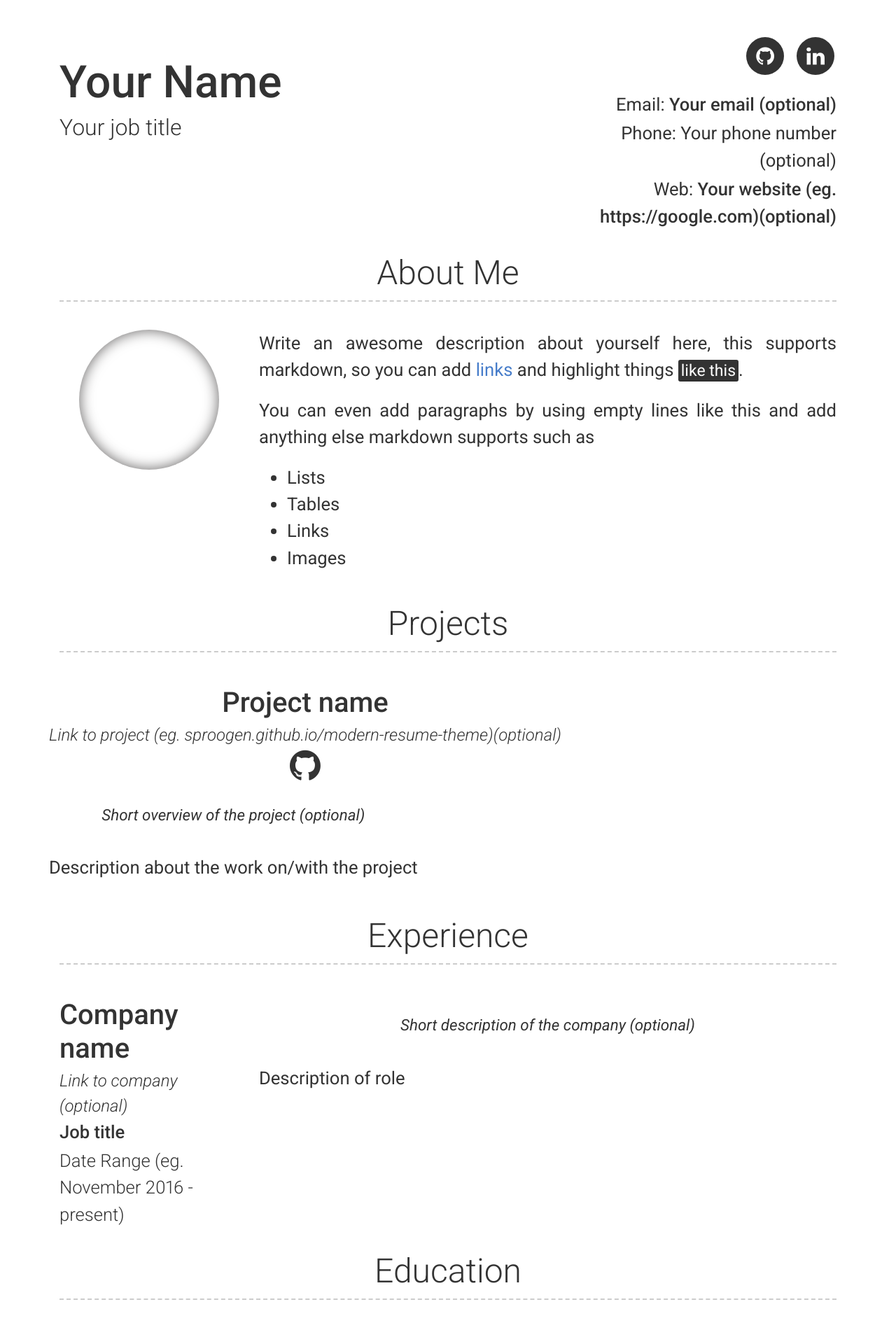
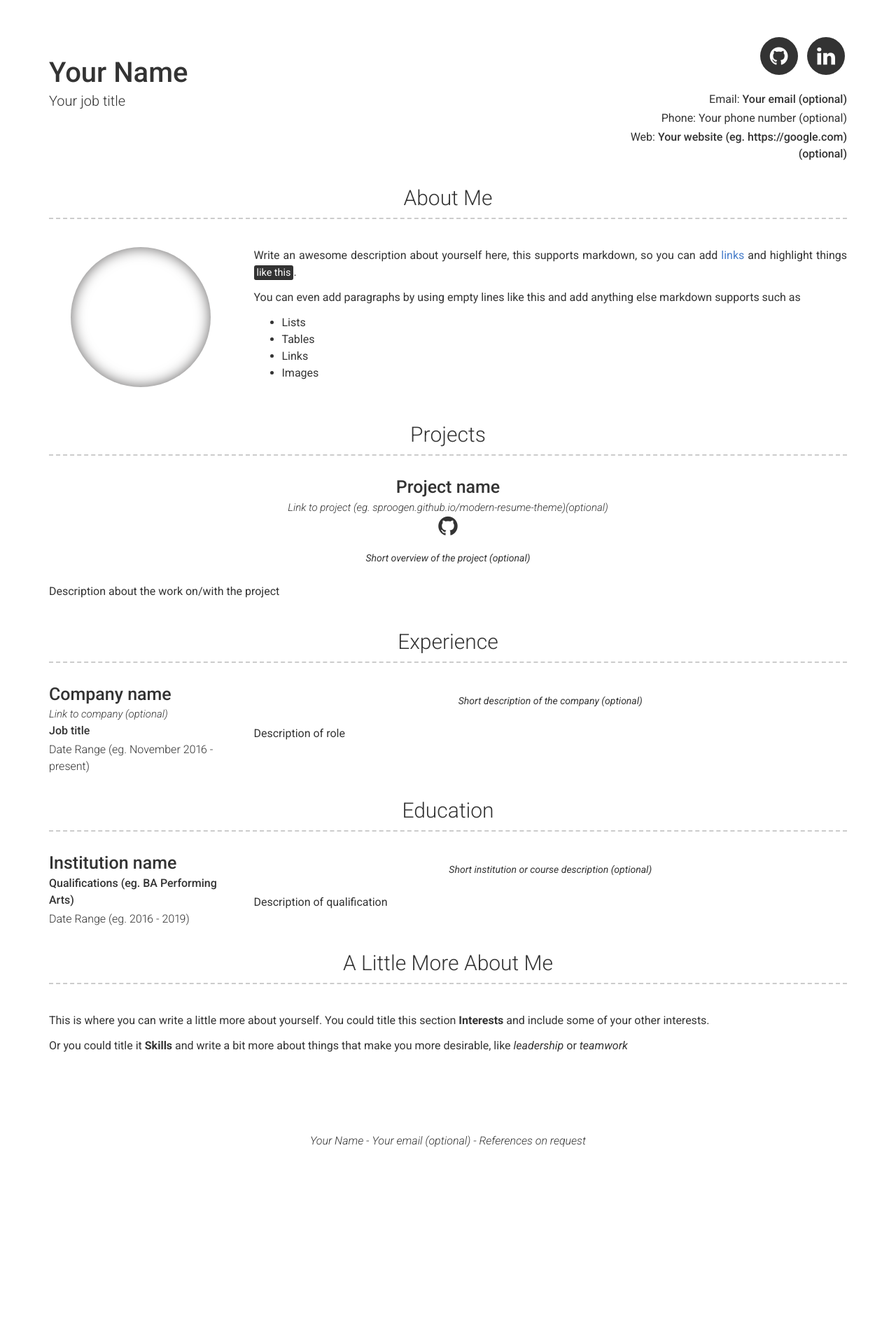
Before and after one commit to VarunSrivastavaIITD/VarunSrivastavaIITD.github.io, a Jekyll site: the page built from index.md, in a window 1280 px wide. Shown: the top 1910 px of the page at 70% size. Built offline with Jekyll 4.4.1, drawn with Linux system fonts in a browser that asks for light colours; after the commit the page ends 1654 px from its top, so only the background shows below that.

Commit message:
Revert "Upgrade to bootstrap 4.3"
This reverts commit 1bfd31da7e46c230a1b618e00805d141a5601e09.

```diff
--- a/_sass/base.scss
+++ b/_sass/base.scss
@@ -1,6 +1,5 @@
 @import url(https://fonts.googleapis.com/css?family=Roboto:100,300,400,700,500,500italic,400italic,300italic,100italic,700italic);
-// @import url(https://maxcdn.bootstrapcdn.com/bootstrap/3.3.5/css/bootstrap.min.css);
-@import url(https://stackpath.bootstrapcdn.com/bootstrap/4.3.1/css/bootstrap.min.css);
+@import url(https://maxcdn.bootstrapcdn.com/bootstrap/3.3.5/css/bootstrap.min.css);
 @import url(//netdna.bootstrapcdn.com/font-awesome/4.7.0/css/font-awesome.css);
 
 button, input[type="button"], input[type="reset"], input[type="submit"] {
```
